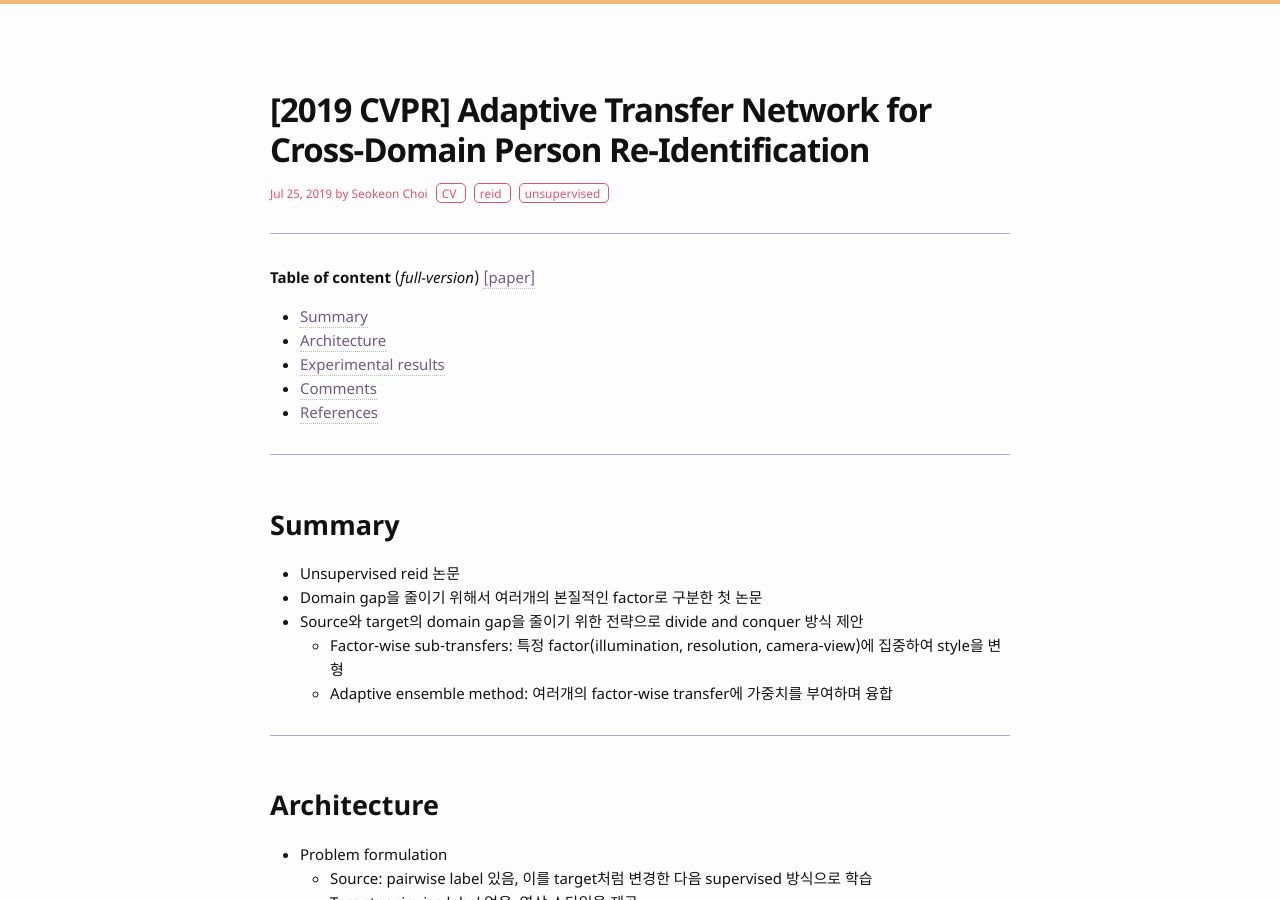
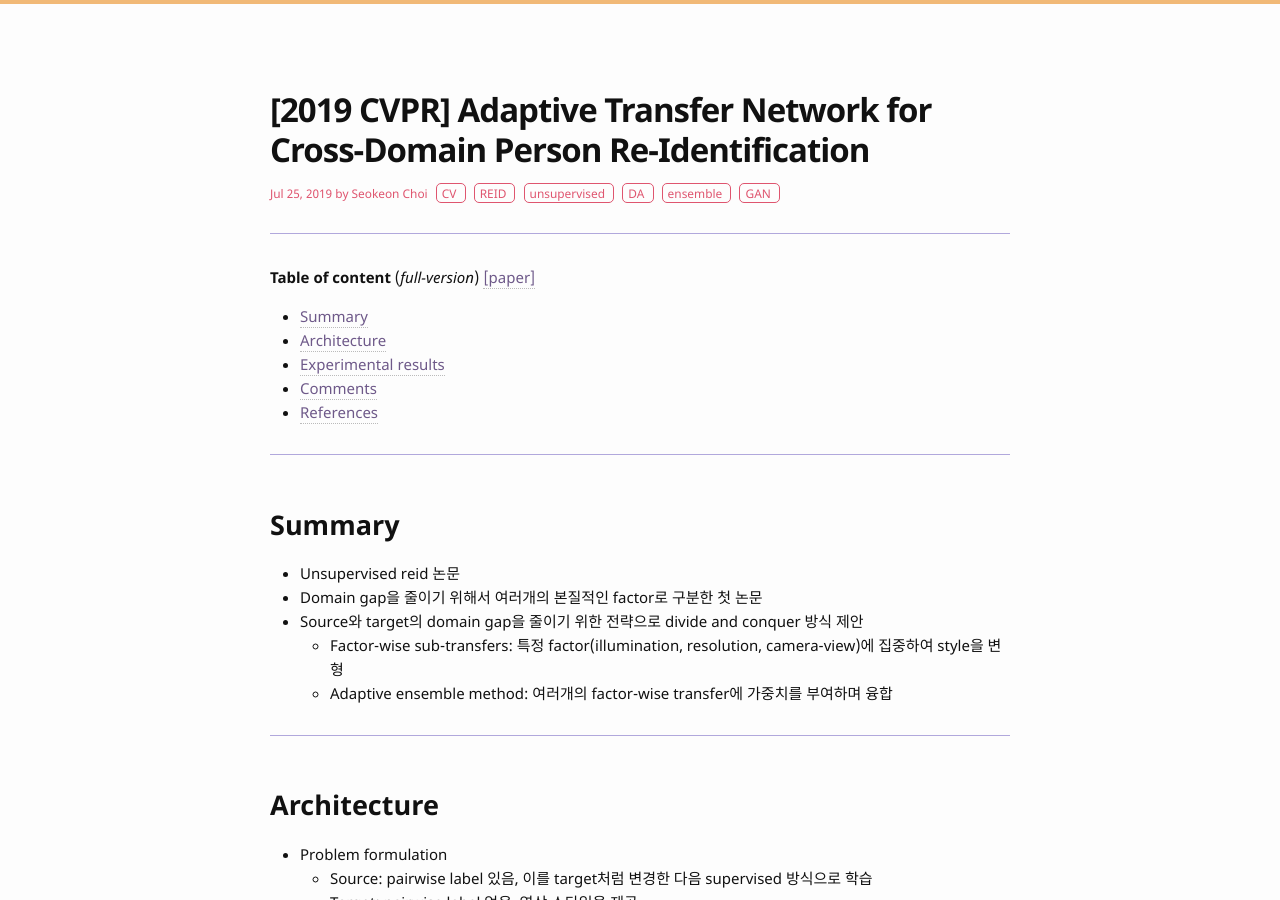
Before and after one commit to bismex/bismex.github.io, a Jekyll site: the page built from _posts/2019-07-25-ATNET.md, in a window 1280 px wide and 900 px high. Built offline with Jekyll 4.4.1, drawn with Linux system fonts in a browser that asks for light colours; formulas are drawn with MathJax 3.

Commit message:
Update 2019-07-25-ATNET.md

```diff
--- a/_posts/2019-07-25-ATNET.md
+++ b/_posts/2019-07-25-ATNET.md
@@ -2,7 +2,7 @@
 layout: post
 title: "[2019 CVPR] Adaptive Transfer Network for Cross-Domain Person Re-Identification"
 date: 2019-07-25 12:00:00
-tags: CV reid unsupervised
+tags: CV REID unsupervised DA ensemble GAN
 ---
 
 <!--more-->
```
